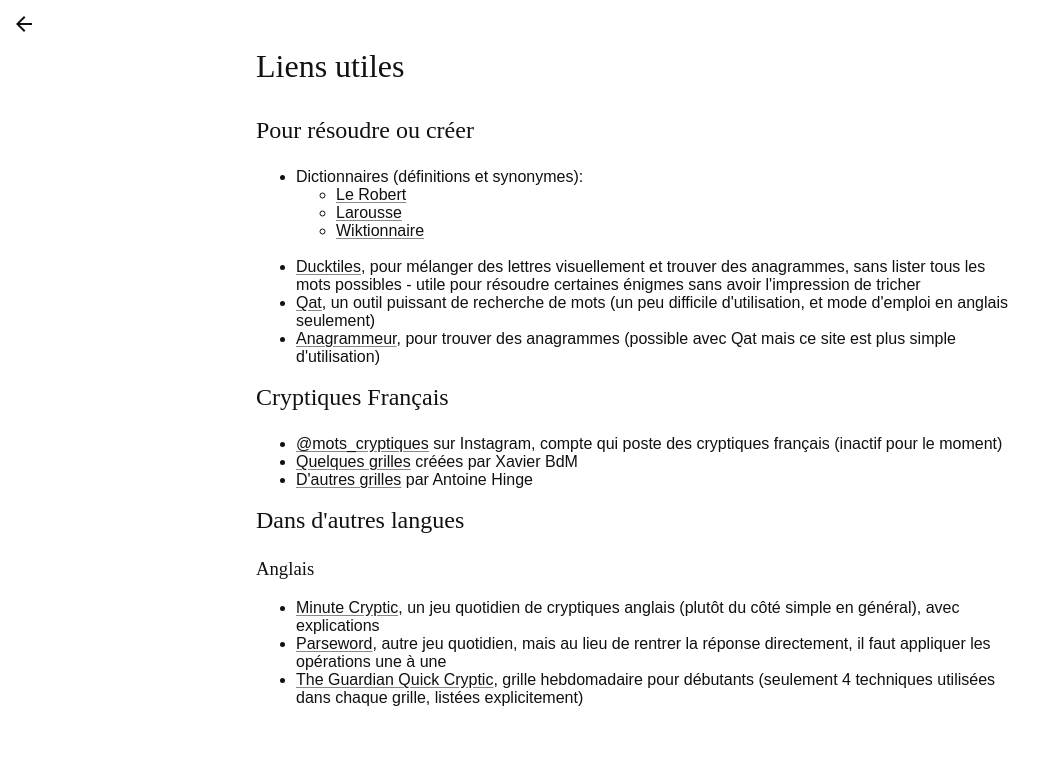
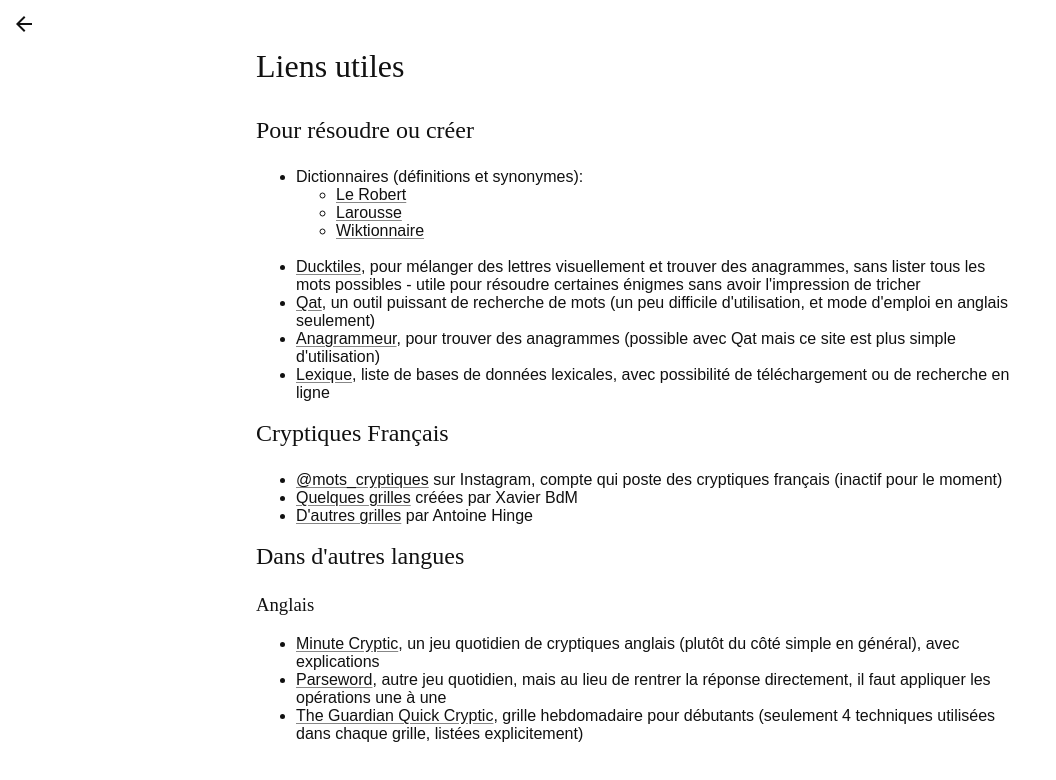
Before and after one commit to BaliBalo/cryptiques, a Nuxt app: page /outils in a window 1280 px wide. Shown: the top 780 px of the page, without its empty margins (0-1056 px from the left). Built offline with nearby package versions, Linux system fonts and the light colour scheme.

Commit message:
Tools - add reference to lexique.org

```diff
--- a/app/pages/outils.vue
+++ b/app/pages/outils.vue
@@ -26,6 +26,9 @@
 			</li>
 			<li>
 				<a href="https://www.anagrammeur.com/" target="_blank" rel="noopener noreferrer">Anagrammeur</a>, pour trouver des anagrammes (possible avec Qat mais ce site est plus simple d'utilisation)
+			</li>
+			<li>
+				<a href="http://www.lexique.org/" target="_blank" rel="noopener noreferrer">Lexique</a>, liste de bases de données lexicales, avec possibilité de téléchargement ou de recherche en ligne
 			</li>
 		</ul>
 		<h2>Cryptiques Français</h2>
```
